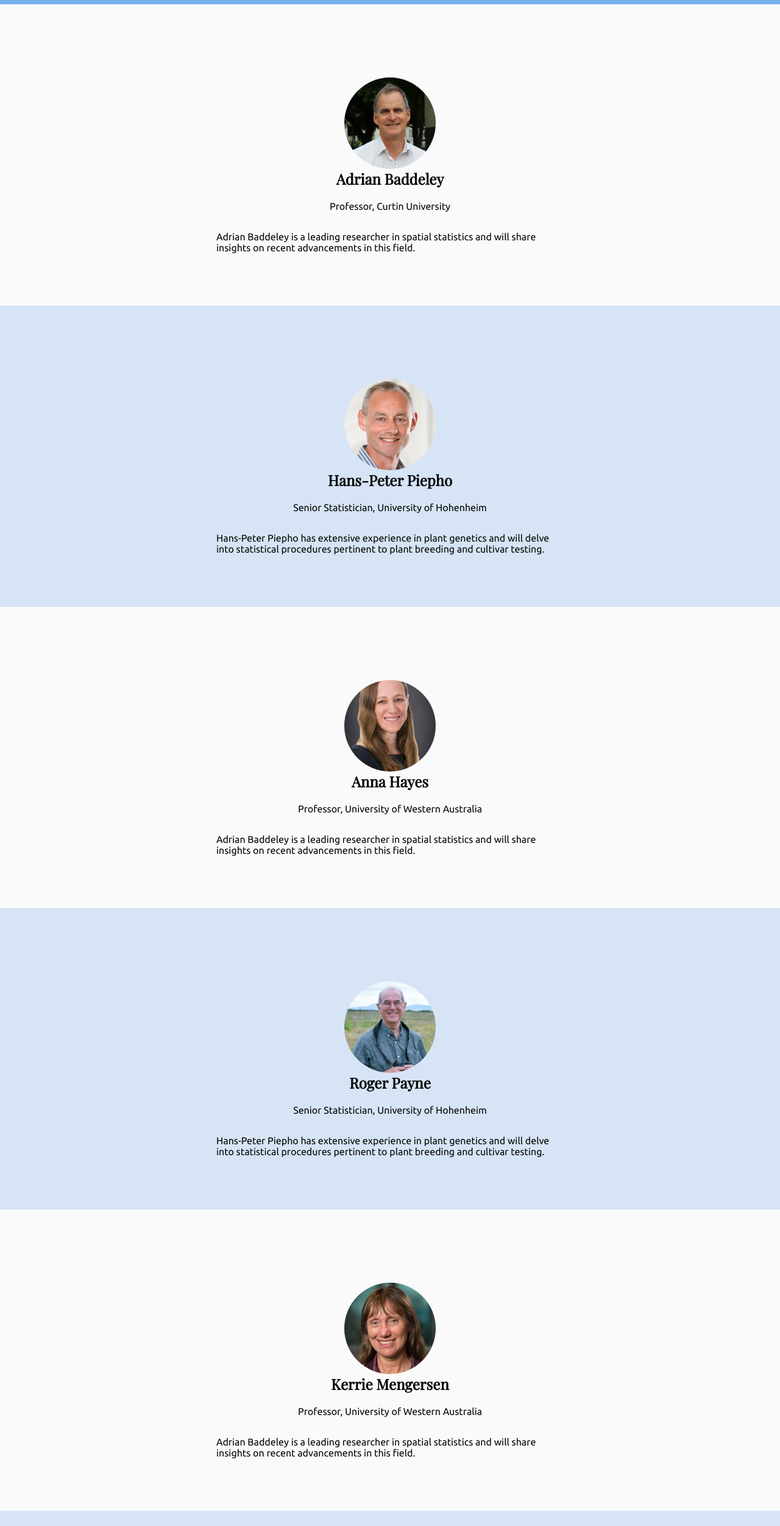
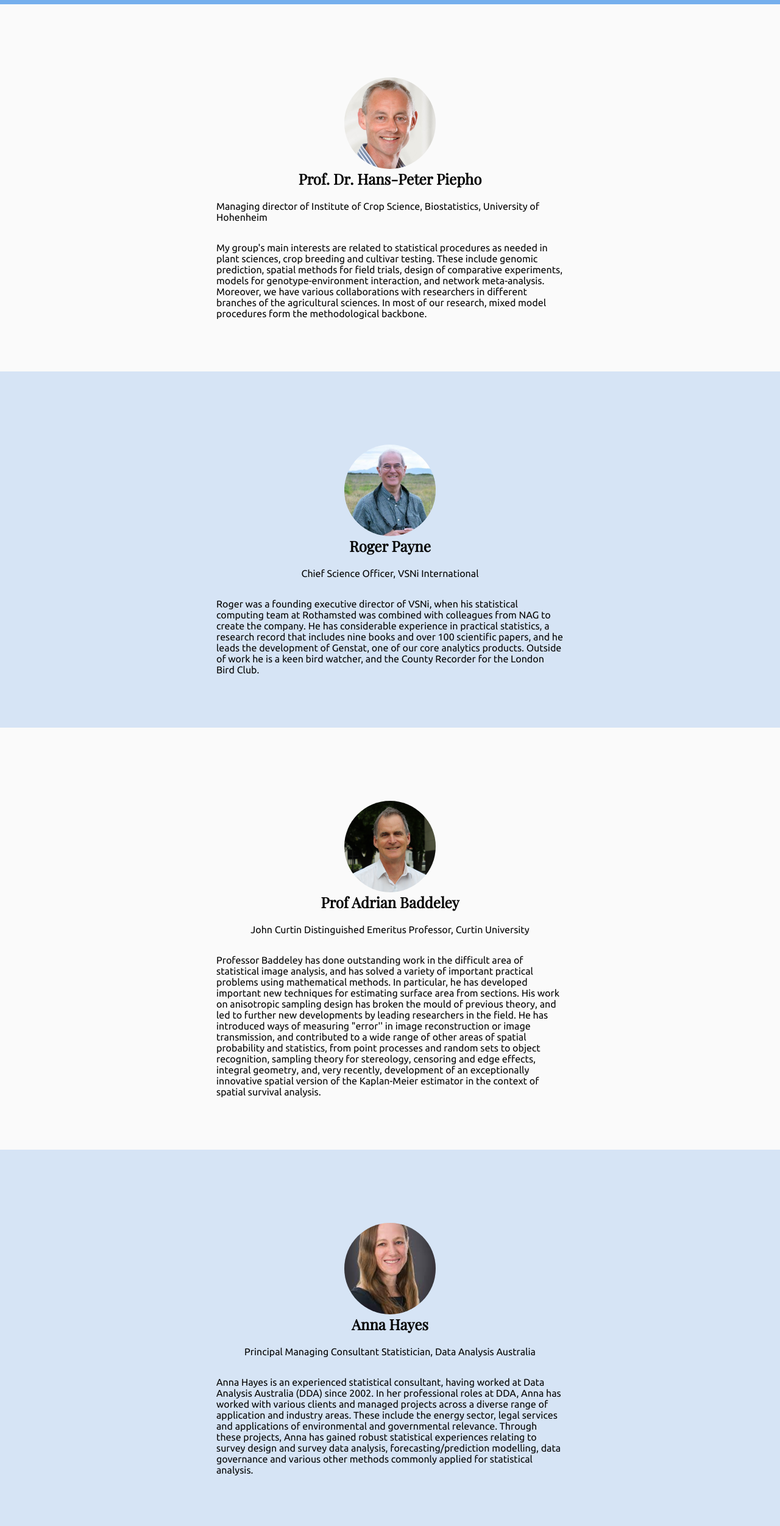
Before and after one commit to Tinula-kariyawasam/aasc2024WebsitE, a plain HTML site: page web2/public/invited.html in a window 1280 px wide. Shown: the part 56-2558 px from the top of the page at 61% size. Drawn offline with nearby package versions, Linux system fonts and the light colour scheme.

Commit message:
andrew and karyn changes

```diff
--- a/web2/public/invited.html
+++ b/web2/public/invited.html
@@ -39,37 +39,15 @@
         </div>
     </header>
     <!-- ... (previous HTML content) ... -->
-
-
     <section class="section section-bg-primary">
         <div class="section-conference">
             <div class="speaker-container">
-                <img src="images/AdrianBraddeley.png" alt="Adrian Baddeley" class="speaker-headshot">
-                <h2 class="speaker-name">Adrian Baddeley</h2>
-                <p class="speaker-association">Professor, Curtin University</p>
-                <p class="speaker-description">Adrian Baddeley is a leading researcher in spatial statistics and will share insights on recent advancements in this field.</p>
-            </div>
-        </div>
-    </section>
-
-    <section class="section section-bg-secondary">
-        <div class="section-conference">
-            <div class="speaker-container">
                 <img src="images/Hans-Peter-Piepho.jpg" alt="Hans-Peter Piepho" class="speaker-headshot">
-                <h2 class="speaker-name">Hans-Peter Piepho</h2>
-                <p class="speaker-association">Senior Statistician, University of Hohenheim</p>
-                <p class="speaker-description">Hans-Peter Piepho has extensive experience in plant genetics and will delve into statistical procedures pertinent to plant breeding and cultivar testing.</p>
-            </div>
-        </div>
-    </section>
-
-    <section class="section section-bg-primary">
-        <div class="section-conference">
-            <div class="speaker-container">
-                <img src="images/AH.jpeg" alt="Anna Hayes" class="speaker-headshot">
-                <h2 class="speaker-name">Anna Hayes</h2>
-                <p class="speaker-association">Professor, University of Western Australia</p>
-                <p class="speaker-description">Adrian Baddeley is a leading researcher in spatial statistics and will share insights on recent advancements in this field.</p>
+                <h2 class="speaker-name">Prof. Dr. Hans-Peter Piepho</h2>
+                <p class="speaker-association">Managing director of Institute of Crop Science, Biostatistics, University of Hohenheim</p>
+                <p class="speaker-description">My group's main interests are related to statistical procedures as needed in plant sciences, crop breeding and cultivar testing. These include genomic prediction, spatial methods for field trials, design of comparative experiments, models
+                    for genotype-environment interaction, and network meta-analysis. Moreover, we have various collaborations with researchers in different branches of the agricultural sciences. In most of our research, mixed model procedures form the
+                    methodological backbone.</p>
             </div>
         </div>
     </section>
@@ -79,8 +57,9 @@
             <div class="speaker-container">
                 <img src="images/RogerPayne.jpeg" alt="Roger Payne" class="speaker-headshot">
                 <h2 class="speaker-name">Roger Payne</h2>
-                <p class="speaker-association">Senior Statistician, University of Hohenheim</p>
-                <p class="speaker-description">Hans-Peter Piepho has extensive experience in plant genetics and will delve into statistical procedures pertinent to plant breeding and cultivar testing.</p>
+                <p class="speaker-association">Chief Science Officer, VSNi International</p>
+                <p class="speaker-description">Roger was a founding executive director of VSNi, when his statistical computing team at Rothamsted was combined with colleagues from NAG to create the company. He has considerable experience in practical statistics, a research record that
+                    includes nine books and over 100 scientific papers, and he leads the development of Genstat, one of our core analytics products. Outside of work he is a keen bird watcher, and the County Recorder for the London Bird Club.</p>
             </div>
         </div>
     </section>
@@ -88,10 +67,42 @@
     <section class="section section-bg-primary">
         <div class="section-conference">
             <div class="speaker-container">
+                <img src="images/AdrianBraddeley.png" alt="Adrian Baddeley" class="speaker-headshot">
+                <h2 class="speaker-name">Prof Adrian Baddeley</h2>
+                <p class="speaker-association"> John Curtin Distinguished Emeritus Professor, Curtin University</p>
+                <p class="speaker-description">Professor Baddeley has done outstanding work in the difficult area of statistical image analysis, and has solved a variety of important practical problems using mathematical methods. In particular, he has developed important new techniques
+                    for estimating surface area from sections. His work on anisotropic sampling design has broken the mould of previous theory, and led to further new developments by leading researchers in the field. He has introduced ways of measuring
+                    "error'' in image reconstruction or image transmission, and contributed to a wide range of other areas of spatial probability and statistics, from point processes and random sets to object recognition, sampling theory for stereology,
+                    censoring and edge effects, integral geometry, and, very recently, development of an exceptionally innovative spatial version of the Kaplan-Meier estimator in the context of spatial survival analysis.</p>
+            </div>
+        </div>
+    </section>
+
+
+
+    <section class="section section-bg-secondary">
+        <div class="section-conference">
+            <div class="speaker-container">
+                <img src="images/AH.jpeg" alt="Anna Hayes" class="speaker-headshot">
+                <h2 class="speaker-name">Anna Hayes</h2>
+                <p class="speaker-association">Principal Managing Consultant Statistician, Data Analysis Australia</p>
+                <p class="speaker-description">Anna Hayes is an experienced statistical consultant, having worked at Data Analysis Australia (DDA) since 2002. In her professional roles at DDA, Anna has worked with various clients and managed projects across a diverse range of application
+                    and industry areas. These include the energy sector, legal services and applications of environmental and governmental relevance. Through these projects, Anna has gained robust statistical experiences relating to survey design and
+                    survey data analysis, forecasting/prediction modelling, data governance and various other methods commonly applied for statistical analysis.</p>
+            </div>
+        </div>
+    </section>
+
+
+    <section class="section section-bg-primary">
+        <div class="section-conference">
+            <div class="speaker-container">
                 <img src="images/kerrie2.jpeg" alt="Kerrie Mengersen" class="speaker-headshot">
-                <h2 class="speaker-name">Kerrie Mengersen</h2>
-                <p class="speaker-association">Professor, University of Western Australia</p>
-                <p class="speaker-description">Adrian Baddeley is a leading researcher in spatial statistics and will share insights on recent advancements in this field.</p>
+                <h2 class="speaker-name">Distinguished Professor Kerrie Mengersen</h2>
+                <p class="speaker-association">Research Chair, Statistics, Queensland University of Technology</p>
+                <p class="speaker-description">My focus is on using and developing new statistical and computational methods that can help to solve complex problems in the real world. These problems are in the fields of environment, genetics, health and medicine, and industry. My research
+                    areas include Bayesian statistics, hierarchical modelling and complex systems. What’s best about my job? That I can work with a diverse range of people doing outstanding things in many different areas, and contribute expertise in an
+                    important component of their work: making the best use of their data to help them make better decisions.</p>
             </div>
         </div>
     </section>
@@ -99,10 +110,10 @@
     <section class="section section-bg-secondary">
         <div class="section-conference">
             <div class="speaker-container">
-                <img src="images/RogerPayne.jpeg" alt="Speaker 6" class="speaker-headshot">
+                <img src="images/question-mark-icon-free-vector.jpg" alt="Speaker 6" class="speaker-headshot">
                 <h2 class="speaker-name">Speaker 6</h2>
-                <p class="speaker-association">Senior Statistician, University of Hohenheim</p>
-                <p class="speaker-description">Hans-Peter Piepho has extensive experience in plant genetics and will delve into statistical procedures pertinent to plant breeding and cultivar testing.</p>
+                <p class="speaker-association">To fill in</p>
+                <p class="speaker-description">to fill in</p>
             </div>
         </div>
     </section>
```
Also changed, not shown: web2/public/accommadation.html (+7 -7 lines), web2/public/conference.html (+25 -20 lines), web2/public/index.html (+12 -12 lines).
